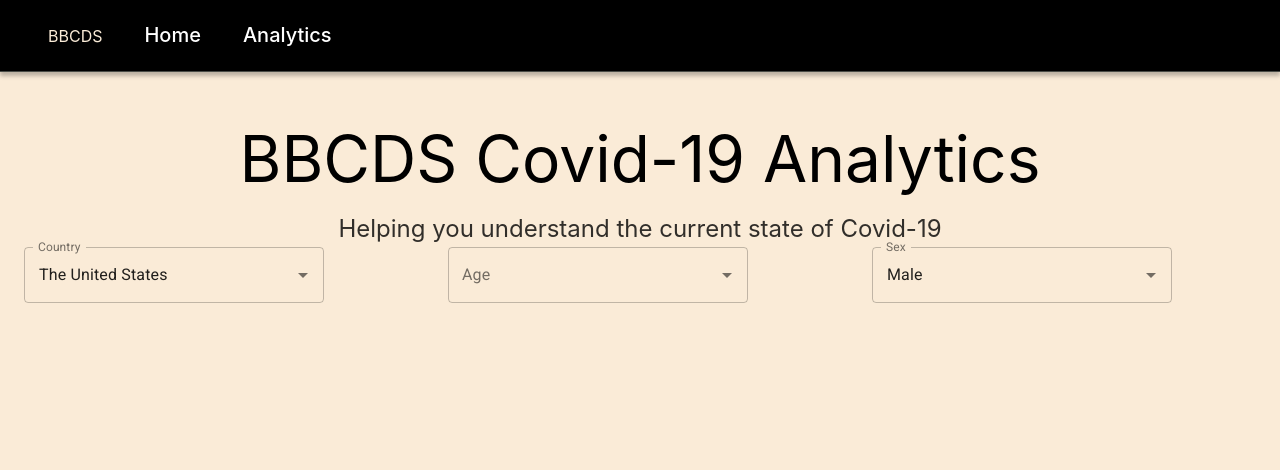
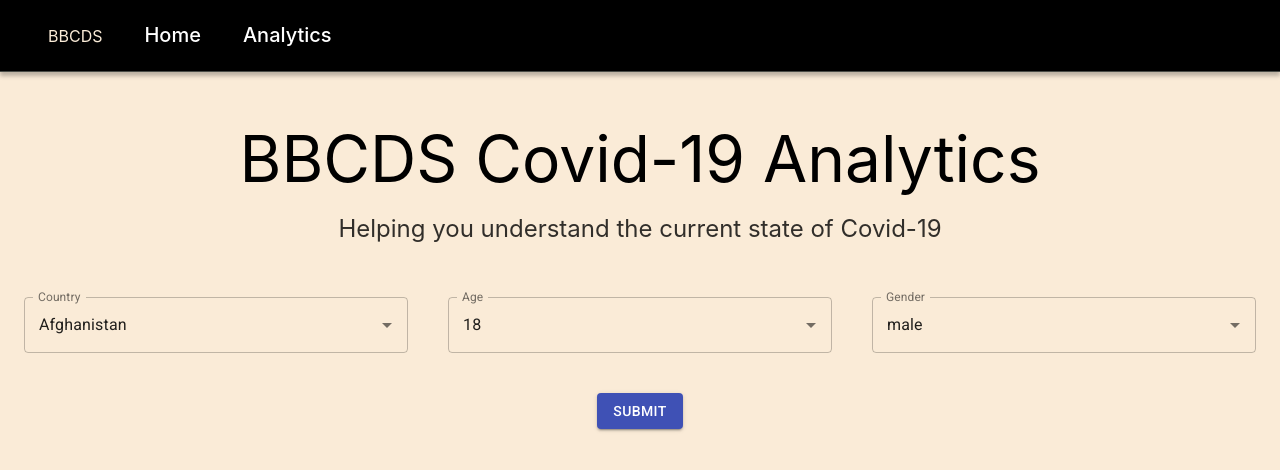
Before and after one commit to BiqianCheng/COVID-19-analysis-website, a Next.js app in the folder web/: page / in a window 1280 px wide. Shown: the top 470 px of the page. Built offline with nearby package versions, Linux system fonts and the light colour scheme.

Commit message:
create get request and add sumbit button. Fixes #6

```diff
--- a/web/pages/analytics/index.js
+++ b/web/pages/analytics/index.js
@@ -65,9 +65,9 @@ export default function Analytics() {
 
   const testQueryServer = () => {
     const testInputs = {
-      // "country": "China",
-      "age": "53",
-      "gender": "male"
+      "country": "UK",
+      // "age": "53",
+      // "gender": "male"
     }
     setLoading(true)
     axios.get(`/analytics/search/`, {
--- a/web/pages/index.js
+++ b/web/pages/index.js
@@ -7,20 +7,92 @@ import Grid from "@material-ui/core/Grid";
 import Paper from "@material-ui/core/Paper";
 import Autocomplete from "@material-ui/lab/Autocomplete";
 import TextField from "@material-ui/core/TextField";
+import { Button } from "@material-ui/core";
 
-const countries = ["The United States", "Brazil", "India", "Russia", "China"];
-const age = ["18","23","24"];
-const sex = ["Male", "Female", "Other"];
+const countries = [
+  "Afghanistan",
+  "Algeria",
+  "Australia",
+  "Austria",
+  "Bahrain",
+  "Belgium",
+  "Cambodia",
+  "Canada",
+  "China",
+  "Croatia",
+  "Egypt",
+  "Finland",
+  "France",
+  "Germany",
+  "Hong Kong",
+  "India",
+  "Iran",
+  "Israel",
+  "Italy",
+  "Japan",
+  "Kuwait",
+  "Lebanon",
+  "Malaysia",
+  "Nepal",
+  "Phillipines",
+  "Russia",
+  "Singapore",
+  "South Korea",
+  "Spain",
+  "Sri Lanka",
+  "Sweden",
+  "Switzerland",
+  "Taiwan",
+  "Thailand",
+  "UAE",
+  "UK",
+  "USA",
+  "Vietnam",
+];
+const age = ["18", "23", "24"];
+const sex = ["male", "female", "Other"];
 
 export default function Home() {
+  const [data, setData] = React.useState(null);
   const [value, setValue] = React.useState({
-    countries: countries[0],
-    sex: sex[0],
+    country: countries[0],
+    age: age[0],
+    gender: sex[0],
   });
   const [inputValue, setInputValue] = React.useState({
-    countries: "",
-    sex: "",
+    country: "",
+    age: "",
+    gender: "",
   });
+
+  const handleSubmit = () => {
+    axios
+      .get(`/analytics/search/`, {
+        params: {
+          data: value,
+        },
+      })
+      .then(({ data }) => {
+        console.log("Successfully talked to the server!: ", data.filteredData);
+        setData(data.filteredData);
+      })
+      .catch((error) => {
+        console.log(error);
+      });
+  };
+
+  const handleValueChange = (key, v) => {
+    let newValue = value;
+    newValue[key] = v;
+    setValue(newValue);
+  };
+
+  const handleInputChange = (key, v) => {
+    let newValue = inputValue;
+    newValue[key] = v;
+    setInputValue(newValue);
+  };
+
   return (
     <>
       <Navbar />
@@ -31,24 +103,29 @@ export default function Home() {
             Helping you understand the current state of Covid-19
           </div>
           <Container maxWidth="lg">
-            <Grid container spacing={5}>
+            <Grid
+              container
+              className={styles.gridContainer}
+              justify="center"
+              spacing={5}
+            >
               {/* Country Autocompete */}
               <Grid item xs={4}>
                 <Autocomplete
-                  value={value.countries}
+                  value={value.country}
                   onChange={(event, newValue) => {
-                    setValue({ ...value,countries: newValue });
+                    handleValueChange("country", newValue);
                   }}
-                  // inputValue={inputValue.countries}
+                  // inputValue={inputValue.country}
                   // onInputChange={(event, newInputValue) => {
-                  //   setInputValue({ countries: newInputValue });
+                  //   handleInputChange("country", newInputValue);
                   // }}
-                  id="controllable-states-demo"
                   options={countries}
-                  style={{ width: 300 }}
+                  // style={{ width: 300 }}
                   renderInput={(params) => (
                     <TextField {...params} label="Country" variant="outlined" />
                   )}
+                  blurOnSelect
                 />
               </Grid>
 
@@ -57,35 +134,51 @@ export default function Home() {
                 <Autocomplete
                   value={value.age}
                   onChange={(event, newValue) => {
-                    setValue({...value,age: newValue});
+                    handleValueChange("age", newValue);
                   }}
-                  id="controllable-states-demo"
+                  // inputValue={inputValue.age}
+                  // onInputChange={(event, newInputValue) => {
+                  //   handleInputChange("age", newInputValue);
+                  // }}
+                  // id="controllable-states-demo"
                   options={age}
-                  style={{ width: 300 }}
+                  // style={{ width: 300 }}
                   renderInput={(params) => (
                     <TextField {...params} label="Age" variant="outlined" />
                   )}
+                  blurOnSelect
                 />
               </Grid>
 
-              {/* Sex autocomplete */}
+              {/* Gender autocomplete */}
               <Grid item xs={4}>
                 <Autocomplete
-                  value={value.sex}
+                  value={value.gender}
                   onChange={(event, newValue) => {
-                    setValue({ ...value,sex: newValue });
+                    handleValueChange("gender", newValue);
                   }}
-                  // inputValue={inputValue.sex}
+                  // inputValue={inputValue.gender}
                   // onInputChange={(event, newInputValue) => {
-                  //   setInputValue({ ...inputValue, sex: newInputValue });
+                  //   handleInputChange("gender", newInputValue);
                   // }}
-                  id="controllable-states-demo"
+                  // id="controllable-states-demo"
                   options={sex}
-                  style={{ width: 300 }}
+                  // style={{ width: 300 }}
                   renderInput={(params) => (
-                    <TextField {...params} label="Sex" variant="outlined" />
+                    <TextField {...params} label="Gender" variant="outlined" />
                   )}
+                  blurOnSelect
                 />
+              </Grid>
+
+              <Grid className={styles.submit} item xs={12}>
+                <Button
+                  variant="contained"
+                  onClick={handleSubmit}
+                  color="primary"
+                >
+                  Submit
+                </Button>
               </Grid>
             </Grid>
           </Container>
--- a/web/styles/pages/Home.module.css
+++ b/web/styles/pages/Home.module.css
@@ -16,5 +16,16 @@
 .description {
   line-height: 1.5;
   font-size: 1.5rem;
-  opacity: .8;
+  opacity: 0.8;
 }
+
+.gridContainer {
+  padding-top: 50px;
+}
+
+.submit{
+  display: flex;
+  flex-direction: column;
+  justify-content: center;
+  align-items: center;
+}
```
